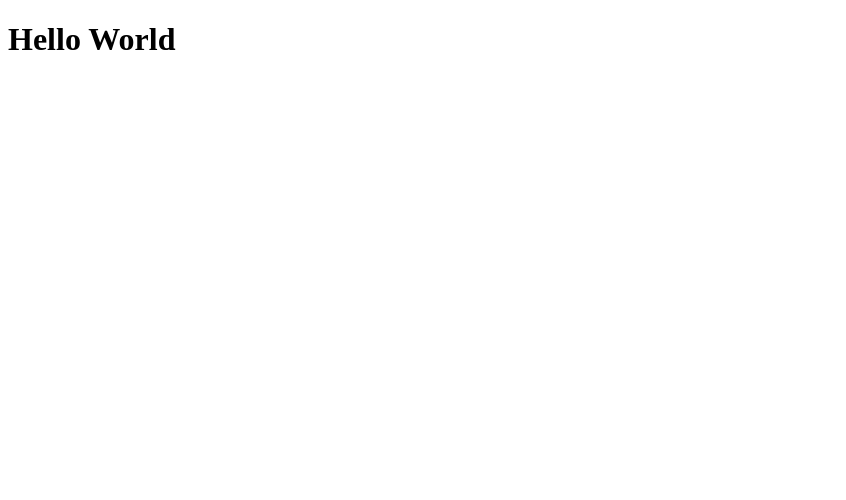
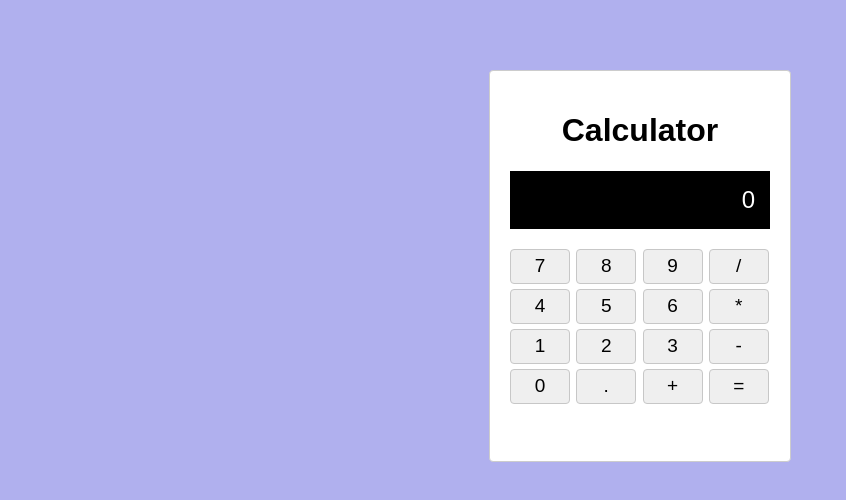
Before and after one commit to Pho3nyxX/react-calculator, a React (Vite) app: page / in a window 1280 px wide. Shown: the top 500 px of the page, without its empty margins (0-846 px from the left). Built offline with nearby package versions, Linux system fonts and the light colour scheme.

Commit message:
calculator basic ui

```diff
--- a/src/App.jsx
+++ b/src/App.jsx
@@ -1,15 +1,13 @@
 import { useState } from 'react'
-// import reactLogo from './assets/react.svg'
-// import viteLogo from '/vite.svg'
-import './App.css'
+import Calculator from "./components/Calculator";
+import "./styles/Calculator.css";
 
 function App() {
 
   return (
-    <div>
-      <h1>Hello World</h1>
+    <div className='app'>
+      <Calculator />
     </div>
   )
 }
-
 export default App
--- a/src/components/ButtonGrid.jsx
+++ b/src/components/ButtonGrid.jsx
@@ -0,0 +1,19 @@
+import CalcButton from "./CalcButton";
+
+function ButtonGrid() {
+  const buttons = [
+    "7","8","9","/",
+    "4","5","6","*",
+    "1","2","3","-",
+    "0",".","+", "="
+  ];
+
+  return (
+    <div className="button-grid">
+      {buttons.map((btn, index) => (
+        <CalcButton key={index} label={btn} />
+      ))}
+    </div>
+  );
+}
+export default ButtonGrid;
--- a/src/components/CalcButton.jsx
+++ b/src/components/CalcButton.jsx
@@ -0,0 +1,8 @@
+function CalcButton({ label }){
+    return (
+        <button className="calcBtn">
+            {label}
+        </button>
+    )
+}
+export default CalcButton;
--- a/src/components/Calculator.jsx
+++ b/src/components/Calculator.jsx
@@ -0,0 +1,13 @@
+import Display from "./Display";
+import ButtonGrid from "./ButtonGrid";
+
+function Calculator(){
+    return(
+        <div className="calculator">
+            <h1>Calculator</h1>
+            <Display value="0" />
+            <ButtonGrid />
+        </div>
+    )
+}
+export default Calculator;
--- a/src/components/Display.jsx
+++ b/src/components/Display.jsx
@@ -0,0 +1,8 @@
+function Display({ value }){
+    return(
+        <div className="display">
+            {value}
+        </div>
+    )
+}
+export default Display;
--- /dev/null
+++ b/src/styles/Calculator.css
@@ -0,0 +1,50 @@
+* *::before,
+*::after {
+    box-sizing: border-box;
+}
+
+body {
+    margin: 0;
+    display: flex;
+    justify-content: center;
+    font-family: sans-serif;
+    background-color: #b0b0ee;
+
+    .calculator {
+        width: 260px;
+        height: 350px;
+        margin: 70px auto;
+        padding: 20px;
+        border: 1px solid #ccc;
+        border-radius: 4px;
+        background-color: #ffffff;
+
+        h1 {
+            text-align: center;
+        }
+    }
+
+    .display {
+        padding: 15px;
+        font-size: 24px;
+        text-align: right;
+        background: #000000;
+        color: #ffffff;
+        margin-bottom: 20px;
+    }
+
+    .button-grid {
+        display: grid;
+        grid-template-columns: repeat(4, 1fr);
+        gap: 5px;
+
+        .calcBtn {
+            height: 35px;
+            width: 60px;
+            padding: 5px;
+            font-size: 19px;
+            border: 1px solid #c7c7c7;
+            border-radius: 4px;
+        }
+    }
+}
```
Also changed, not shown: src/App.css (deleted, +0 -42 lines), src/styles/calculator.css (deleted).
